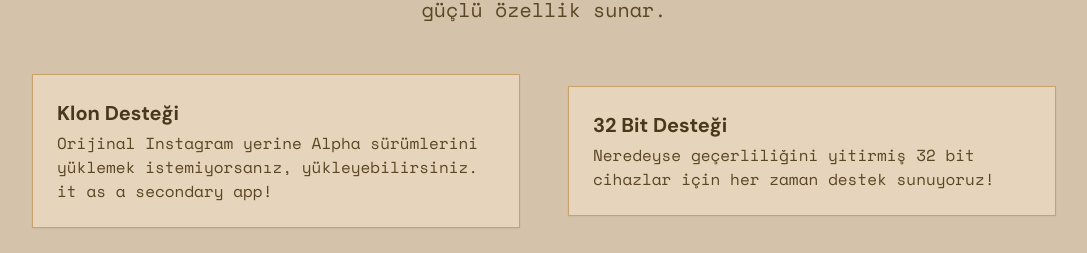
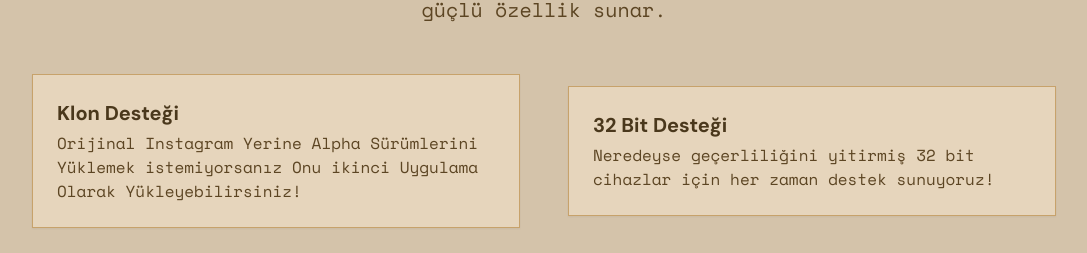
Before and after one commit to Nyxoy13/instafel-website, a Next.js app: page / in a window 1280 px wide. Shown: the part 1135-1388 px from the top of the page, without its empty margins (96-1183 px from the left). Built offline with nearby package versions, Linux system fonts and the light colour scheme.

Commit message:
Update component.jsx

```diff
--- a/src/components/component.jsx
+++ b/src/components/component.jsx
@@ -66,8 +66,7 @@ Instagram için En İyi Alpha Deneyimi
                   <div className="grid gap-1">
                     <h3 className="text-xl font-bold">Klon Desteği</h3>
                     <p className="text-muted-foreground">
-                      Orijinal Instagram yerine Alpha sürümlerini yüklemek istemiyorsanız, yükleyebilirsiniz.
-                      it as a secondary app!
+                      Orijinal Instagram Yerine Alpha Sürümlerini Yüklemek istemiyorsanız Onu ikinci Uygulama Olarak Yükleyebilirsiniz!
                     </p>
                   </div>
                 </CardHeader>
```
